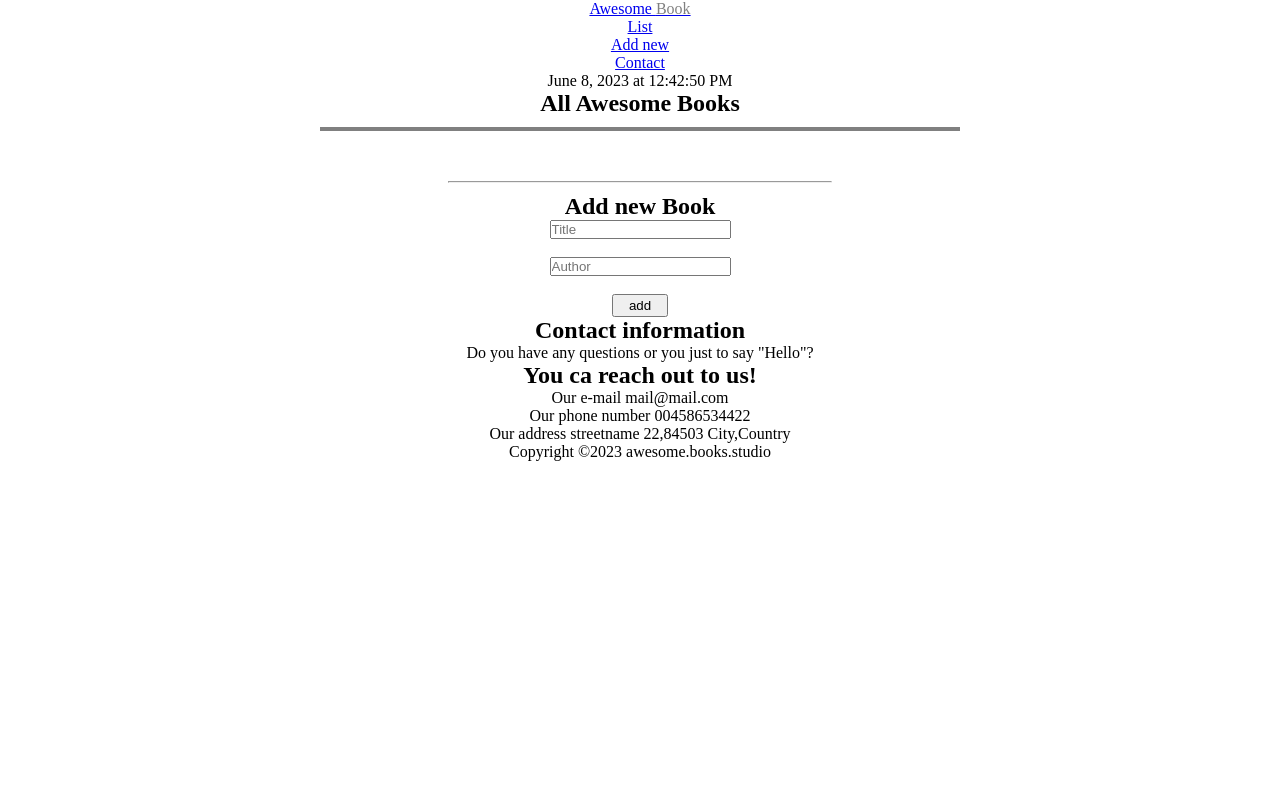
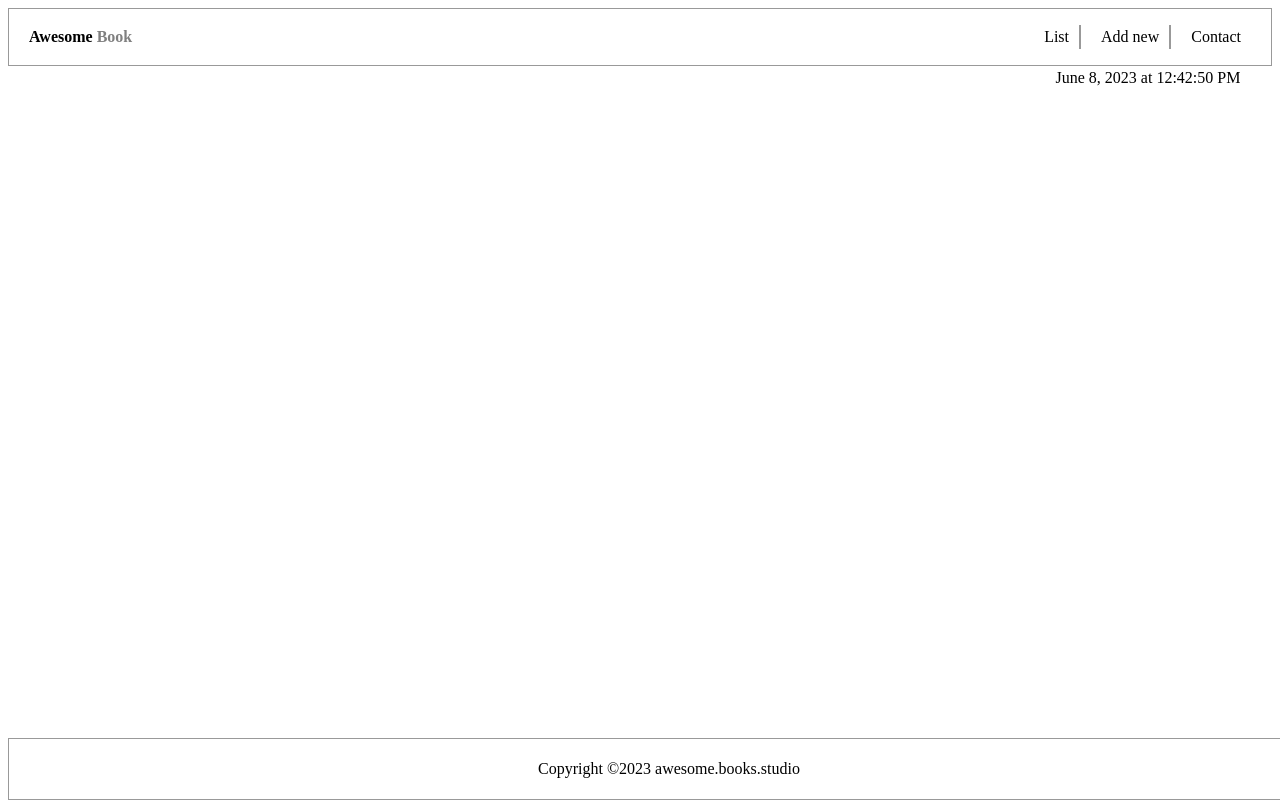
Before and after one commit to ntimanu/awesome-books, a plain HTML site: page index.html in a window 1280 px wide. Drawn offline with Linux system fonts and the light colour scheme.

Commit message:
Add the nav styling

```diff
--- a/style.css
+++ b/style.css
@@ -1,15 +1,82 @@
 * {
-  margin: 0;
-  padding: 0;
-  box-sizing: border-box;
+  text-align: center;
+  text-decoration: none;
+  list-style: none;
+  color: black;
+}
+.header {
+  display: flex;
+  align-items: center;
+  justify-content: space-between;
+  padding: 0 20px;
+  border: 1px solid #999;
+  cursor: pointer;
 }
 
-body {
-  text-align: center;
+.contact {
+    display: none;
+}
+
+.book-list{
+  display: none;
+}
+
+.add-book {
+  display: none;
+}
+
+.contact:target {
+  display: block;
+}
+
+.book-list:target {
+  display: block;
+}
+
+.add-book:target {
+  display: block;
+}
+
+.logo a {
+  font-weight: bold;
 }
 
 span {
   color: gray;
+}
+
+.list {
+  display: flex;
+  align-items: center;
+  gap: 10px;
+  justify-content: center;
+}
+
+.list-item {
+  padding: 3px 10px;
+}
+
+.list-item a:hover {
+  color: rgb(230, 110, 12);
+}
+
+.list-item a:active {
+  color: rgb(230, 110, 12);
+}
+
+.list-item:nth-of-type(1) {
+  border-right: 2px solid #999;
+}
+
+.list-item:nth-of-type(2) {
+  border-right: 2px solid #999;
+}
+
+#date {
+  width: 95%;
+  margin: 3px auto;
+  display: flex;
+  justify-content: flex-end;
 }
 
 .btn-container {
@@ -47,3 +114,27 @@ hr {
 .btn {
   padding: 2px 15px;
 }
+
+.contact {
+  width: 100%;
+  margin: 10px auto;
+}
+
+.contact-info {
+  display: grid;
+  place-items: center;
+  padding: 0 250px;
+}
+
+.contact-info li {
+  margin-bottom: 15px;
+
+}
+
+.footer {
+  border: 1px solid #999;
+  padding: 5px 20px;
+  width: 100%;
+  position: fixed;
+  bottom: 0;
+}
```
